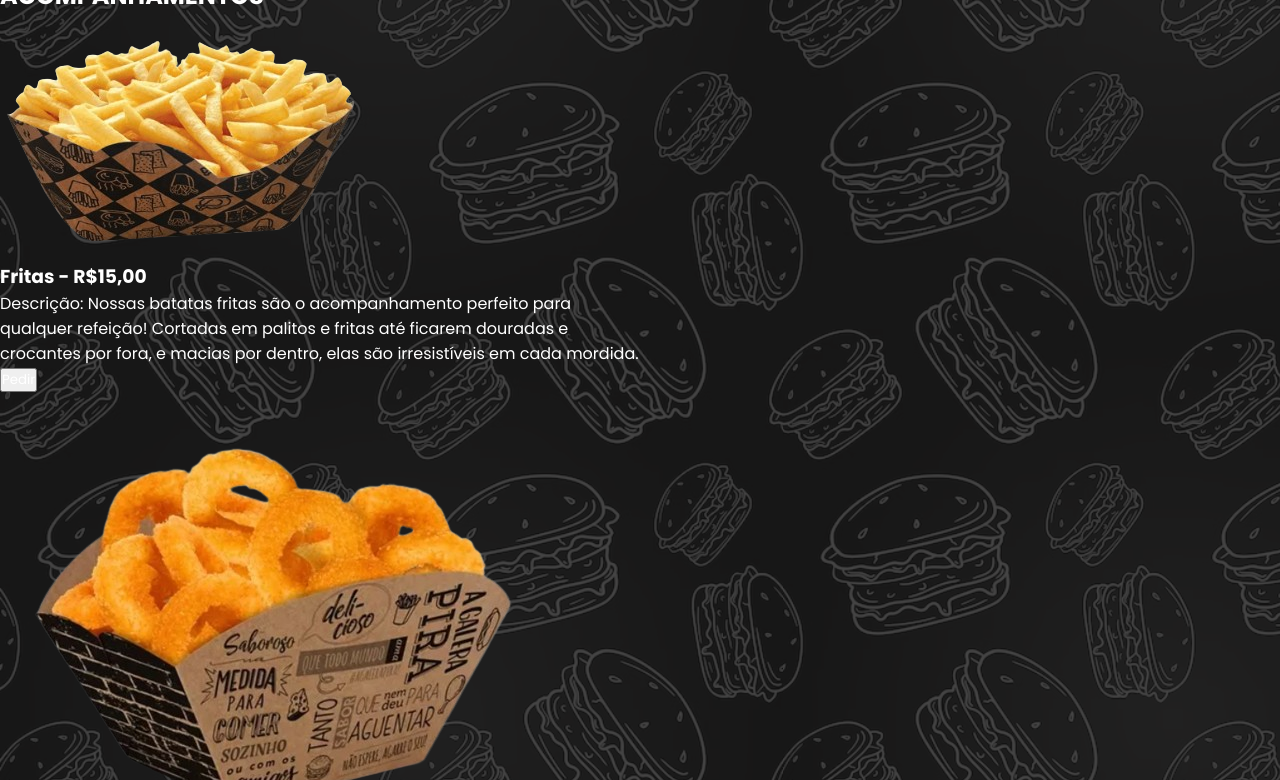
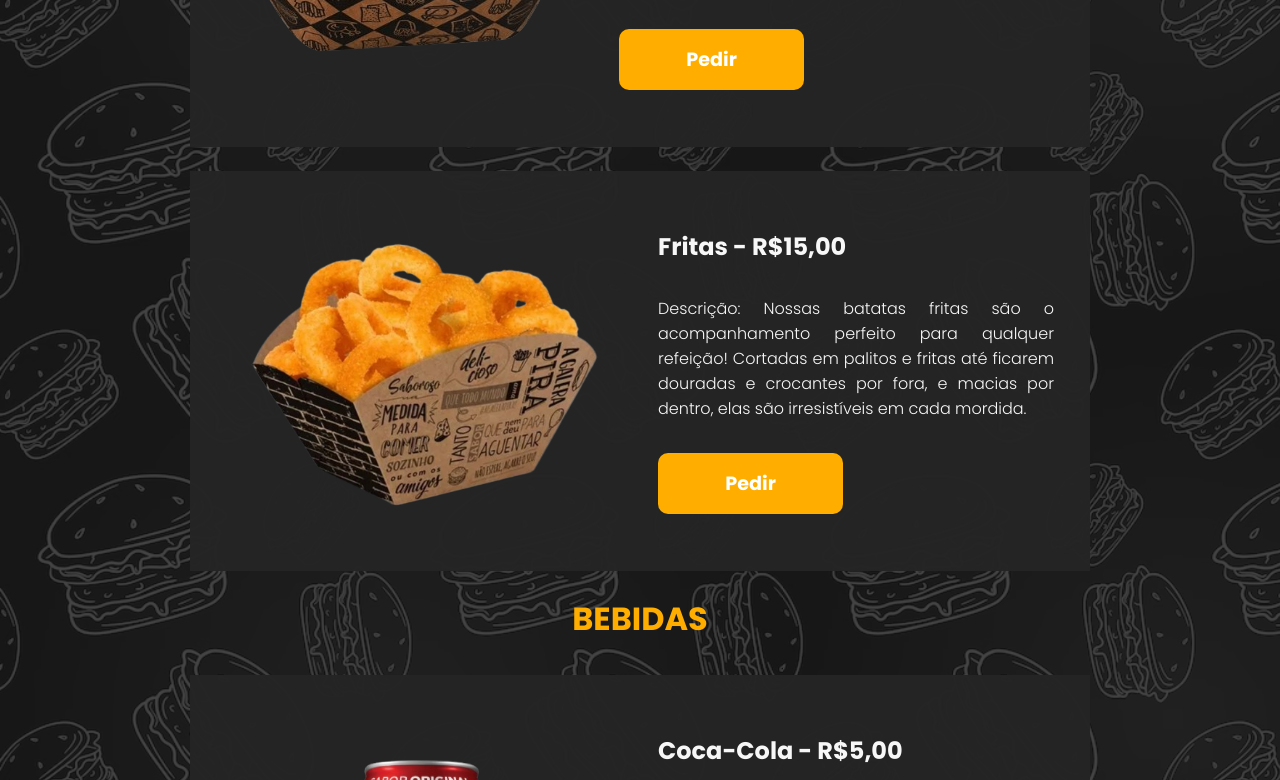
Before and after one commit to osmarmcn/hamburgueria, a plain HTML site: page index.html in a window 1280 px wide. Shown: the part 2020-2800 px from the top of the page. Drawn offline with Linux system fonts and the light colour scheme.

Commit message:
ajuste de projeto

```diff
--- a/css/style.css
+++ b/css/style.css
@@ -1,21 +1,28 @@
 
 @import url('https://fonts.googleapis.com/css2?family=Poppins:ital,wght@0,100;0,200;0,300;0,400;0,500;0,600;0,700;0,800;0,900;1,100;1,200;1,300;1,400;1,500;1,600;1,700;1,800;1,900&display=swap');
+
+
+
+:root{
+    --primary-color: #1E1F22;
+    --secondary-color: #252525f8;
+    --text-color: #F7F7F7;
+    --btn-color:#FFAE00;
+
+}
 
 *{
     padding: 0;
     margin: 0;
     box-sizing: border-box;
     font-family: "Poppins", sans-serif;
-    color: #fff;
+    color:var(--text-color);
 }
+
 
 
 body{
     background-image: url('../imagens/bg.png');
-    /* display: flex;
-    align-items: center;
-    justify-content: center;
-    flex-direction: column; */
 }
 
 header{
@@ -23,7 +30,7 @@ header{
     flex-direction: column;
     justify-content: center;
     align-items: center;
-    background: rgba(37, 37, 37, 0.971);
+    background: var(--primary-color);
     width: 100%;
 
     padding: 1rem 1%;
@@ -36,21 +43,85 @@ header nav{
 
 header nav a{
     text-decoration: none;
+    transition: .6s ease-in-out;
 }
 
-main{
-    display: flex;
-    justify-content: center;
-    align-items: center;
-    flex-direction: column;
-    width: 50%;
+header nav a:hover{
+    text-decoration: underline;
 
 }
 
-.hamburguer{
+.container{
     display: flex;
+    flex-direction: column;
     justify-content: center;
     align-items: center;
+}
+
+.container .text-main{
+    font-size: 2rem;
+    margin: 1.2rem 0;
+}
+
+.container .cardapio{
+    display: flex;
     flex-direction: column;
+    justify-content: center;
+    align-items: center;
+}
+
+ .cardapio h2{
+    text-align: center;
+    font-size: 2rem;
+    color: var(--btn-color);
+    margin-bottom: 2rem;
+    /* background: rgba(37, 37, 37, 0.971);
+    padding: .3rem; */
 
 }
+
+.card{
+    display: flex;
+    justify-content: space-around;
+    align-items: center;
+    gap: 2rem;
+    margin-bottom: 1.5rem;
+
+    width: 900px;
+    height: 400px;
+    background: var(--secondary-color);
+    padding: 1rem 4%;
+}
+
+.card .img img{
+    max-width: 400px;
+}
+
+.card .card-text{
+    display: flex;
+    flex-direction: column;
+    align-items: start;
+    gap: 2rem;
+}
+
+.card .card-text h3{
+    font-size: 1.5rem;
+}
+
+.card .card-text p{
+    text-align: justify;
+    font-weight: 300;
+}
+
+.card .card-text button{
+    background-color: var(--btn-color);
+    color: white;
+    padding: 1rem 4.2rem;
+    border-radius: 10px;
+    border: none;
+    outline: none;
+    cursor: pointer;
+
+    font-size: 1.2rem;
+    font-weight: bold;
+}
--- a/index.html
+++ b/index.html
@@ -15,19 +15,19 @@
 
 
         <nav>
-            <a href="">Hamburgueres</a>
-            <a href="">Acompanhamentos</a>
-            <a href="">Bebidas</a>
+            <a href="#hamburguer">Hamburgueres</a>
+            <a href="#acompanhamento">Acompanhamentos</a>
+            <a href="#bebida">Bebidas</a>
         </nav>
     </header>
     <main>
+        <section class="container">
             <div class="text-main">
                 <h1>CARDÁPIO DIGITAL</h1>
             </div>
-        <section class="hamburguer">
+            <section class="cardapio" id="hamburguer">
                     <h2>HAMBURGUERES</h2>
-            <div class="cards">
-                 <h2>HAMBÚRGUER 1</h2>
+
                     <div class="card">
                         <div class="img">
                             <img src="imagens/burger01.png" alt="">
@@ -38,10 +38,9 @@
                             <button>Pedir</button>
                         </div>
                     </div>
-            </div>
 
-            <div class="cards">
-                <h2>HAMBÚRGUER 2</h2>
+
+
                     <div class="card">
 
                         <div class="img">
@@ -53,10 +52,9 @@
                             <button>Pedir</button>
                         </div>
                     </div>
-            </div>
 
-            <div class="cards">
-                <h2>HAMBÚRGUER 3</h2>
+
+
                     <div class="card">
                         <div class="img">
                             <img src="imagens/burger03.png" alt="">
@@ -67,12 +65,12 @@
                             <button>Pedir</button>
                         </div>
                     </div>
-            </div>
+
             </section>
 
-        <section class="acomp">
+            <section class="cardapio" id="acompanhamento">
                 <h2>ACOMPANHAMENTOS</h2>
-            <div class="cards">
+
                 <div class="card">
                     <div class="img">
                         <img src="imagens/acomp01.png" alt="">
@@ -82,10 +80,10 @@
                         <p>Descrição: Nossas batatas fritas são o acompanhamento perfeito para qualquer refeição! Cortadas em palitos e fritas até ficarem douradas e crocantes por fora, e macias por dentro, elas são irresistíveis em cada mordida.</p>
                         <button>Pedir</button>
                     </div>
-               </div>
+
                 </div>
 
-           <div class="cards">
+
                 <div class="card">
                     <div class="img">
                         <img src="imagens/acomp02.png" alt="">
@@ -96,13 +94,12 @@
                         <button>Pedir</button>
                     </div>
                 </div>
-        </div>
+
             </section>
 
-        <section class="bebidas">
+            <section class="cardapio" id="bebida">
                 <h2>BEBIDAS</h2>
-            <div class="cards">
-                <h2>BEBIDA 1</h2>
+
                     <div class="card">
 
                         <div class="img">
@@ -114,10 +111,10 @@
                             <button>Pedir</button>
                         </div>
                     </div>
-            </div>
 
-            <div class="cards">
-                <h2>BEBIDA 2</h2>
+
+
+
                     <div class="card">
 
                         <div class="img">
@@ -129,8 +126,10 @@
                             <button>Pedir</button>
                         </div>
                     </div>
-            </div>
+
             </section>
+        </section>
+
     </main>
 
 
```
Lines whose indentation alone changed are shown as unchanged.
